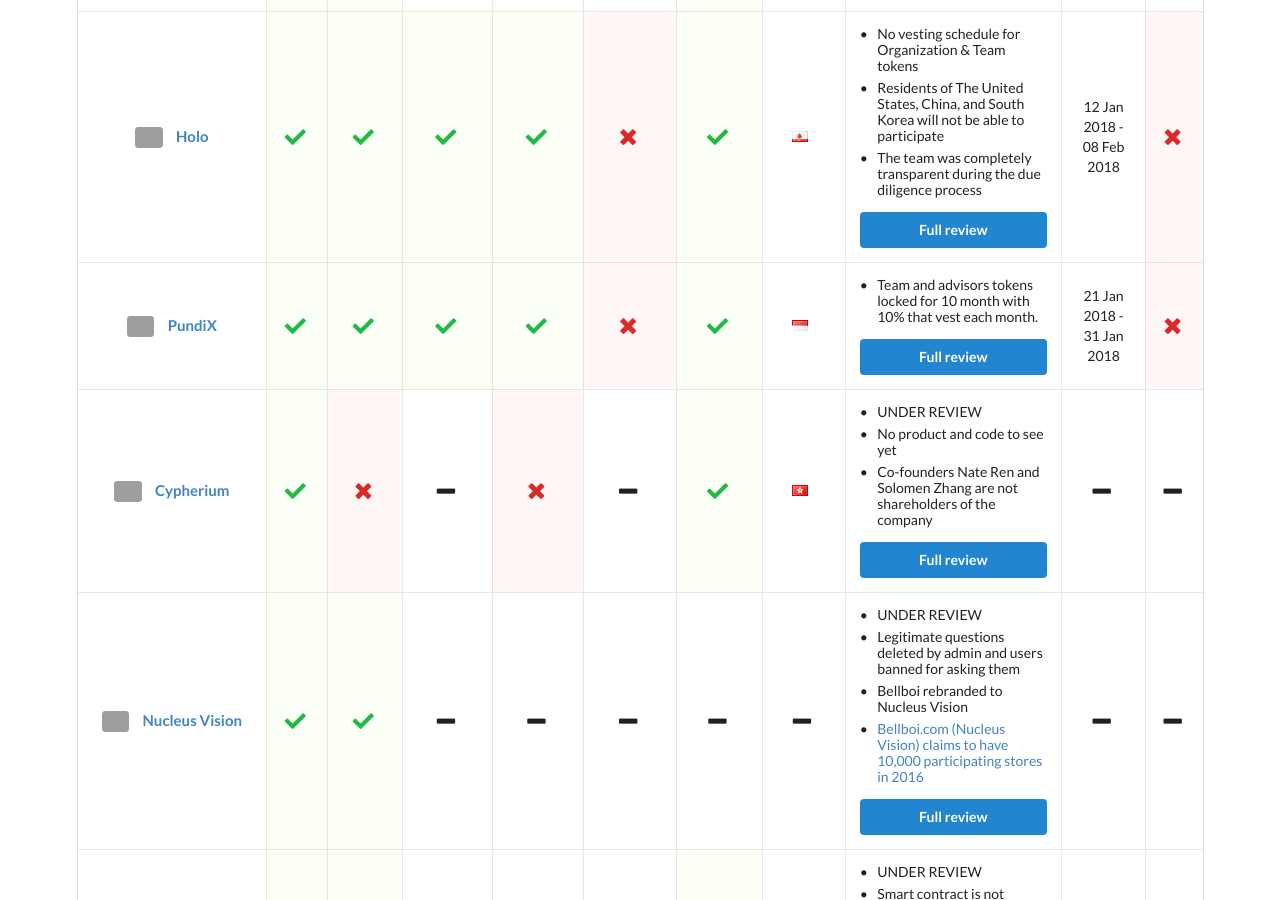
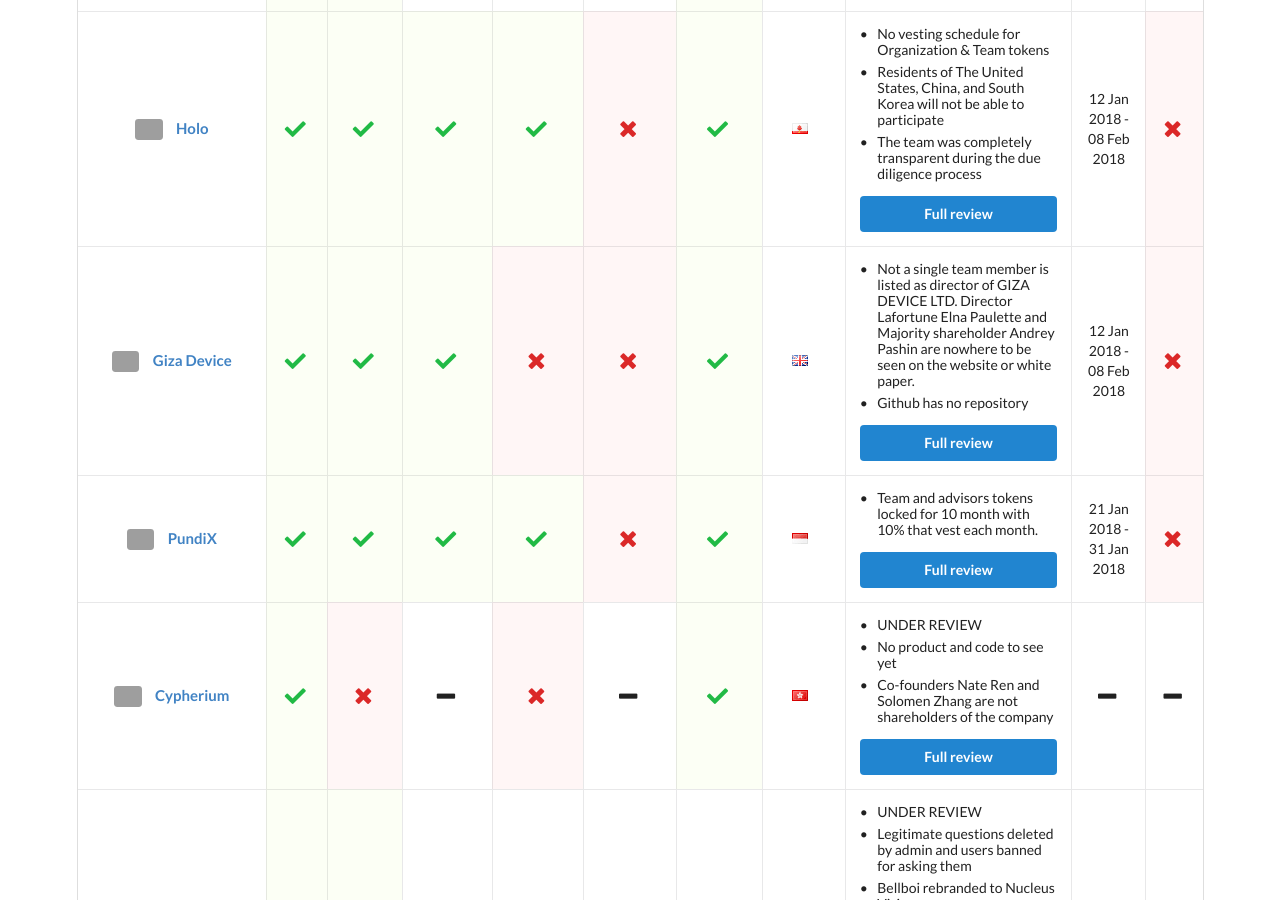
Before and after one commit to ico-check/ico-check, a Jekyll site: the page built from index.md, in a window 1280 px wide and 900 px high, scrolled down 645 px. Built offline with Jekyll 4.4.1, drawn with Linux system fonts in a browser that asks for light colours; nearby versions of some CDN libraries; grey boxes are pictures that could not be loaded.

Commit message:
30-gizadevice-ico-check
Added Giza device

```diff
--- a/_data/icos.yml
+++ b/_data/icos.yml
@@ -35,6 +35,24 @@
   ico_end_date: 2018-02-08T11:00:00Z
   safe: false
   issue_url: https://github.com/ico-check/ico-check/issues/24
+
+- name: Giza Device
+  image: https://i.imgur.com/7xNufAl.jpg
+  url: https://www.gizadevice.com/
+  real_team: true
+  github: true
+  smart_contract: true
+  product: false
+  min_vesting: false
+  have_company: true
+  location: United Kingdom
+  comments:
+    - content: Not a single team member is listed as director of GIZA DEVICE LTD. Director Lafortune Elna Paulette and Majority shareholder Andrey Pashin are nowhere to be seen on the website or white paper.
+    - content: Github has no repository
+  ico_start_date: 2018-01-12T11:00:00Z
+  ico_end_date: 2018-02-08T11:00:00Z
+  safe: false
+  issue_url: https://github.com/ico-check/ico-check/issues/38
 
 - name: PundiX
   image: https://i.imgur.com/aPkmma6.jpg
```
